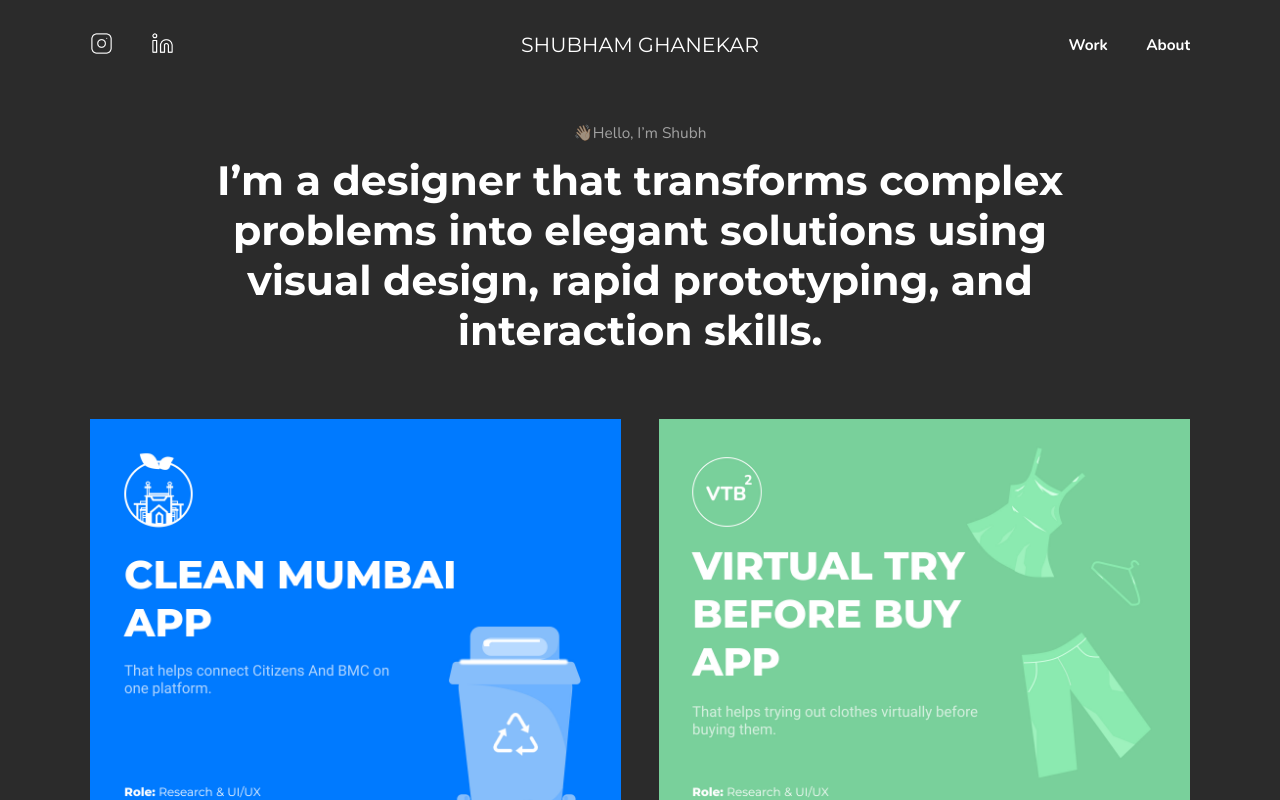
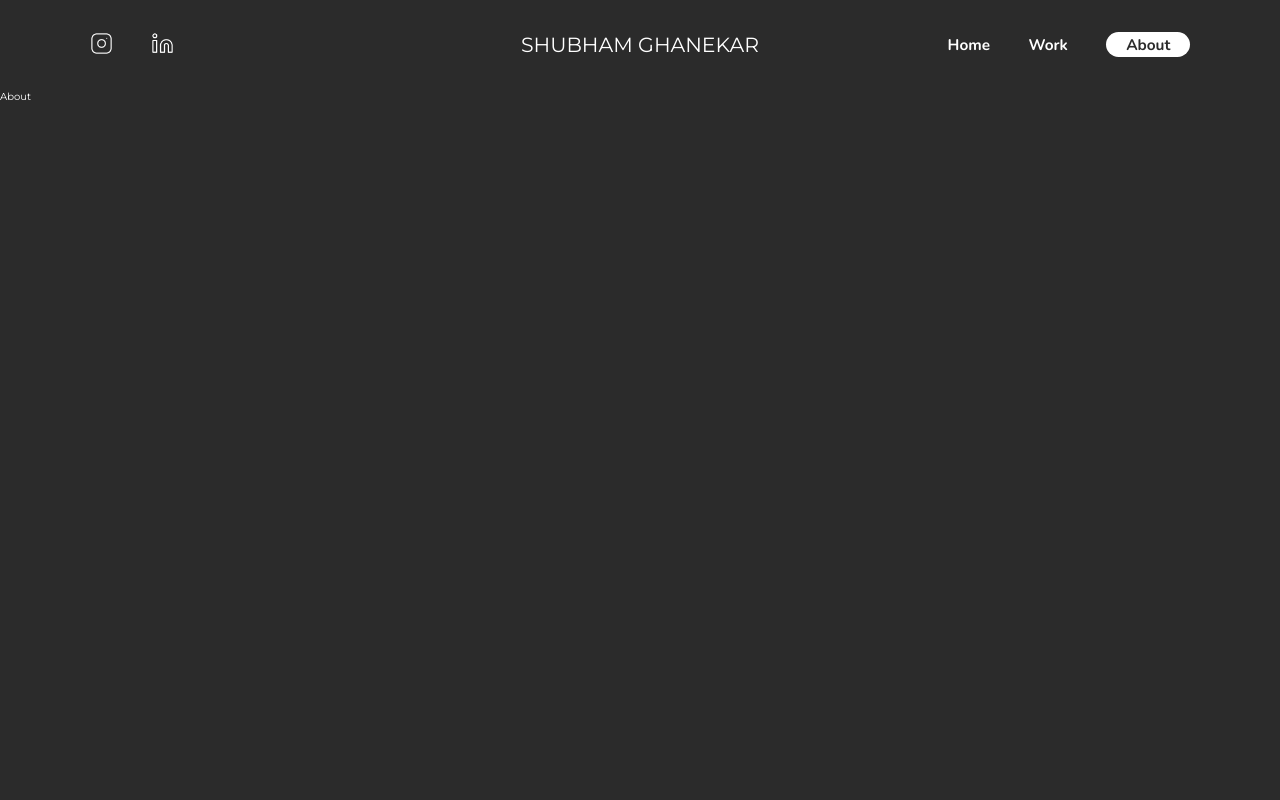
Before and after one commit to anit172737/shubh, a React (Create React App) app: page /about in a window 1280 px wide. Built offline with nearby package versions, Linux system fonts and the light colour scheme.

Commit message:
new routing changes

```diff
--- a/package.json
+++ b/package.json
@@ -8,6 +8,7 @@
     "@testing-library/user-event": "^13.5.0",
     "react": "^18.2.0",
     "react-dom": "^18.2.0",
+    "react-router-dom": "^6.3.0",
     "react-scripts": "5.0.1",
     "sass": "^1.53.0",
     "web-vitals": "^2.1.4"
--- a/src/App.js
+++ b/src/App.js
@@ -1,11 +1,25 @@
 import Home from "./components/Home";
+import About from "./components/About";
 import './sass/App.scss'
+import {BrowserRouter as Router,
+  Routes,
+  Route} from 'react-router-dom'
+import Header from "./components/Header";
 
 function App() {
   return (
-    <div className="App">
-      <Home/>
-    </div>
+    <Router>
+      <div className="App">
+      <Header/>
+      <Routes>
+          <Route path="/" element={<Home/>}/>
+          {/* <Route path="/work" element={<Work/>} /> */}
+          <Route path="/about" element={<About/>} />
+        </Routes>
+      {/* <About/> */}
+      </div>
+    </Router>
+
   );
 }
 
--- /dev/null
+++ b/src/components/About.js
@@ -0,0 +1,12 @@
+import React from 'react'
+import '../sass/About.scss'
+
+const About = () => {
+  return (
+    <div>
+        About
+    </div>
+  )
+}
+
+export default About
--- a/src/components/Header.js
+++ b/src/components/Header.js
@@ -1,4 +1,5 @@
 import React from 'react'
+import { NavLink } from 'react-router-dom'
 import '../sass/Header.scss'
 import img1 from '../icons/insta.png'
 import img2 from '../icons/in.png'
@@ -7,10 +8,10 @@ const Header = () => {
   return (
     <div className='header'>
         <div className='header__start'>
-            <a href='https://www.instagram.com' target='_blank'>
+            <a href='https://www.instagram.com' target='_blank' rel='noreferrer'>
                 <img className='header__start--img' src={img1} alt='linkedin'></img>
             </a>
-            <a href='https://www.linkedin.com' target='_blank'>
+            <a href='https://www.linkedin.com' target='_blank' rel='noreferrer'>
                 <img className='header__start--img' src={img2} alt='insta'></img>
             </a>
         </div>
@@ -19,15 +20,21 @@ const Header = () => {
         </div>
 
         <div className='header__end'>
-            <input
-            className='header__end--title'
-            type='button'
-            value='Work'
-            />
-            <input
-            className='header__end--title'
-            type='button'
-            value='About'/>
+        <NavLink
+            to='/'
+            className={({ isActive }) => (isActive ? 'header__end--active' : 'header__end--title')}>
+                Home
+            </NavLink>
+            <NavLink
+            to='/work'
+            className={({ isActive }) => (isActive ? 'header__end--active' : 'header__end--title')} >
+                Work
+            </NavLink>
+            <NavLink
+            to='/about'
+            className={({ isActive }) => (isActive ? 'header__end--active' : 'header__end--title')}>
+                About
+            </NavLink>
         </div>
     </div>
   )
--- a/src/components/Home.js
+++ b/src/components/Home.js
@@ -11,7 +11,6 @@ import img6 from '../img/6.png'
 const Home = () => {
   return (
     <div className='home'>
-        <Header/>
         <div className='home__description'>
             <p className='home__description--title'>👋🏻Hello, I’m Shubh</p>
             <p className='home__description--sec'>
--- /dev/null
+++ b/src/sass/About.scss
@@ -0,0 +1 @@
+@import "./base";
--- a/src/sass/Header.scss
+++ b/src/sass/Header.scss
@@ -3,6 +3,8 @@
 .header {
   background-color: $color-primary;
   height: 7vw;
+
+  padding: 0vw 7vw;
   display: grid;
   grid-auto-flow: column;
   grid-template-columns: repeat(3, 1fr);
@@ -37,6 +39,7 @@
     display: grid;
     grid-auto-flow: column;
     justify-self: end;
+    align-items: center;
     gap: 3vw;
 
     &--title {
@@ -48,10 +51,23 @@
       font-size: 1.2vw;
       font-weight: 700;
       transition: all 0.2s;
+      text-decoration: none;
 
       &:hover {
         transform: translateY(-0.2vw) scale(1.2);
       }
     }
+
+    &--active {
+      color: $color-primary;
+      font-family: nFont;
+      font-size: 1.2vw;
+      font-weight: 700;
+      transition: all 0.2s;
+      text-decoration: none;
+      background-color: white;
+      padding: 0.2rem 2rem;
+      border-radius: 2rem;
+    }
   }
 }
```
Also changed, not shown: 1 other file (tests, documents, lock files or other folders).
